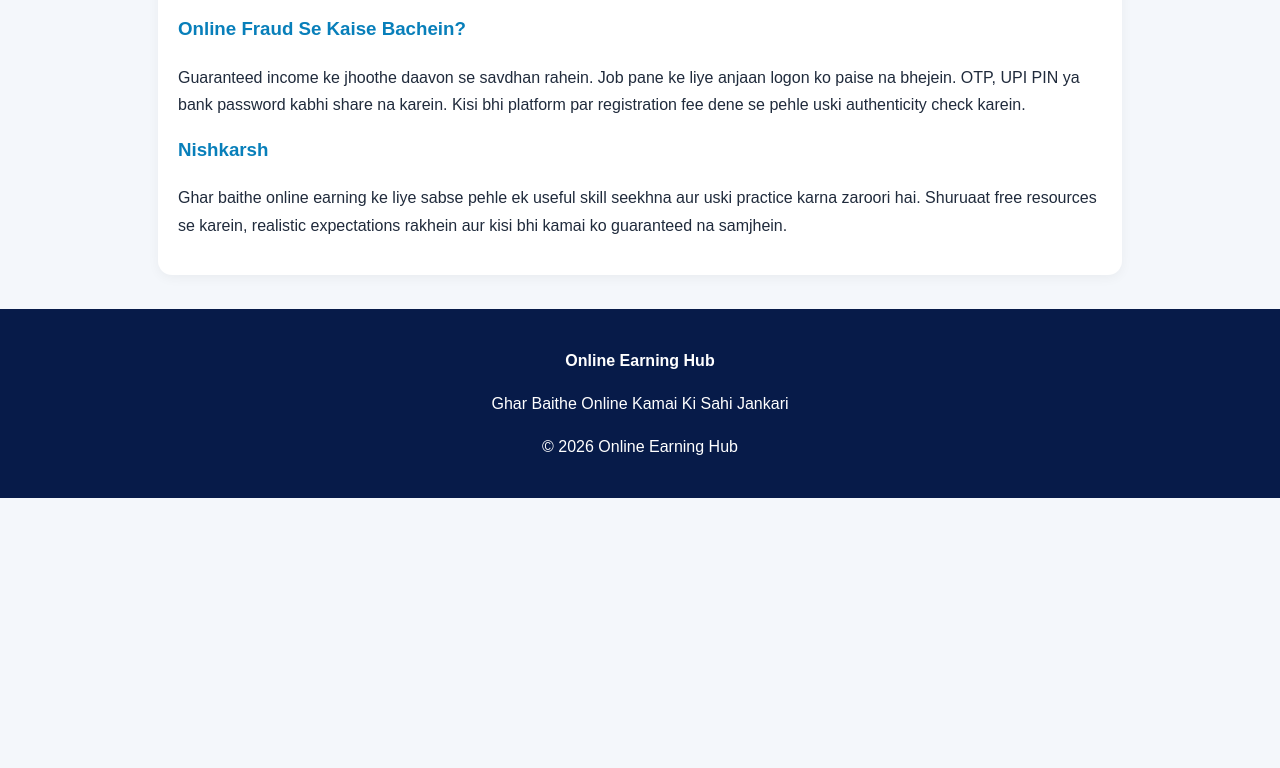
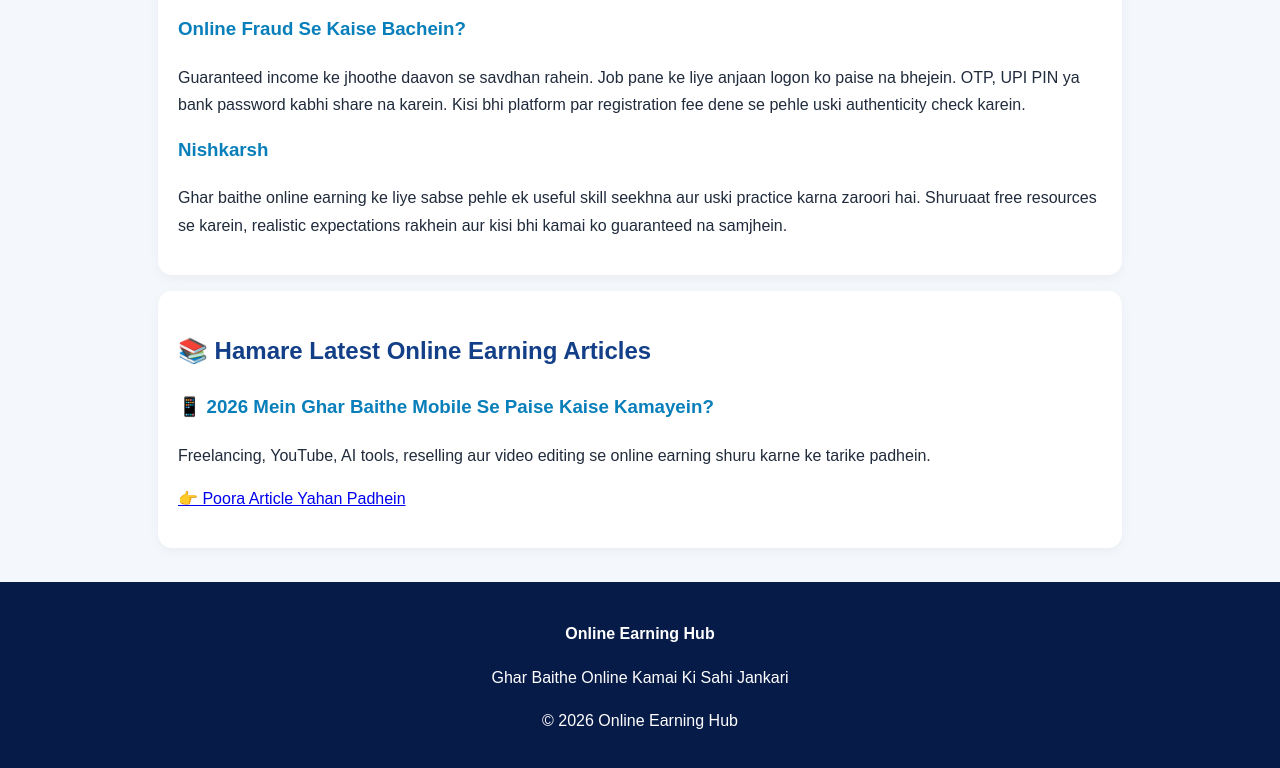
Before and after one commit to subi85khan/Online-Earning-Hub, a plain HTML site: page index.html in a window 1280 px wide. Shown: the part 3342-4110 px from the top of the page. Before the commit the page ends 3840 px from the top, so only its background shows below. Drawn offline with Linux system fonts and the light colour scheme.

Commit message:
Add latest online earning articles section
Added a new section for latest online earning articles with a link to a specific article.

```diff
--- a/index.html
+++ b/index.html
@@ -150,6 +150,16 @@ footer{background:#071b49;color:white;text-align:center;padding:22px}
   <h3>Nishkarsh</h3>
   <p>Ghar baithe online earning ke liye sabse pehle ek useful skill seekhna aur uski practice karna zaroori hai. Shuruaat free resources se karein, realistic expectations rakhein aur kisi bhi kamai ko guaranteed na samjhein.</p>
 </section>
+<section class="card">
+  <h2>📚 Hamare Latest Online Earning Articles</h2>
+  <h3>📱 2026 Mein Ghar Baithe Mobile Se Paise Kaise Kamayein?</h3>
+  <p>Freelancing, YouTube, AI tools, reselling aur video editing se online earning shuru karne ke tarike padhein.</p>
+  <p>
+    <a href="ghar-baithe-mobile-se-paise-kaise-kamayein.html">
+      👉 Poora Article Yahan Padhein
+    </a>
+  </p>
+</section>
 </main>
 <footer>
 <p><b>Online Earning Hub</b></p>
```
